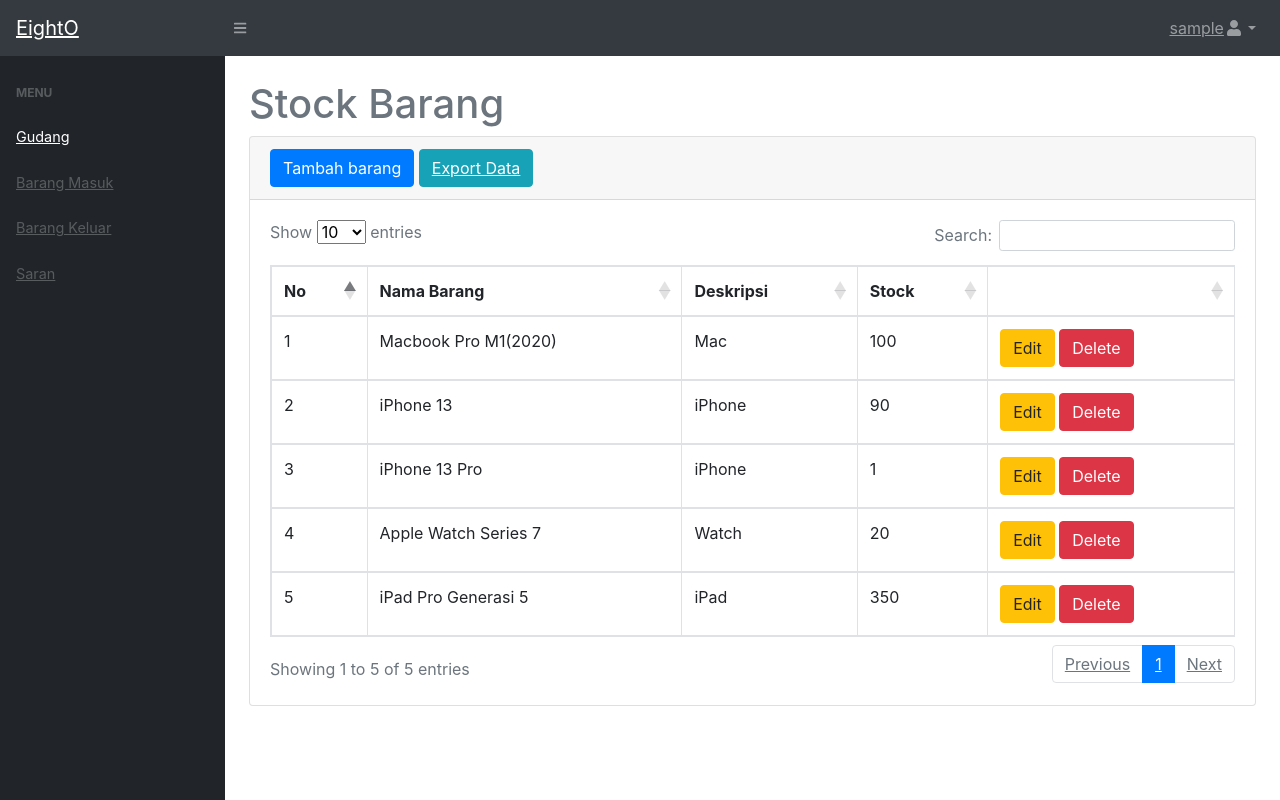
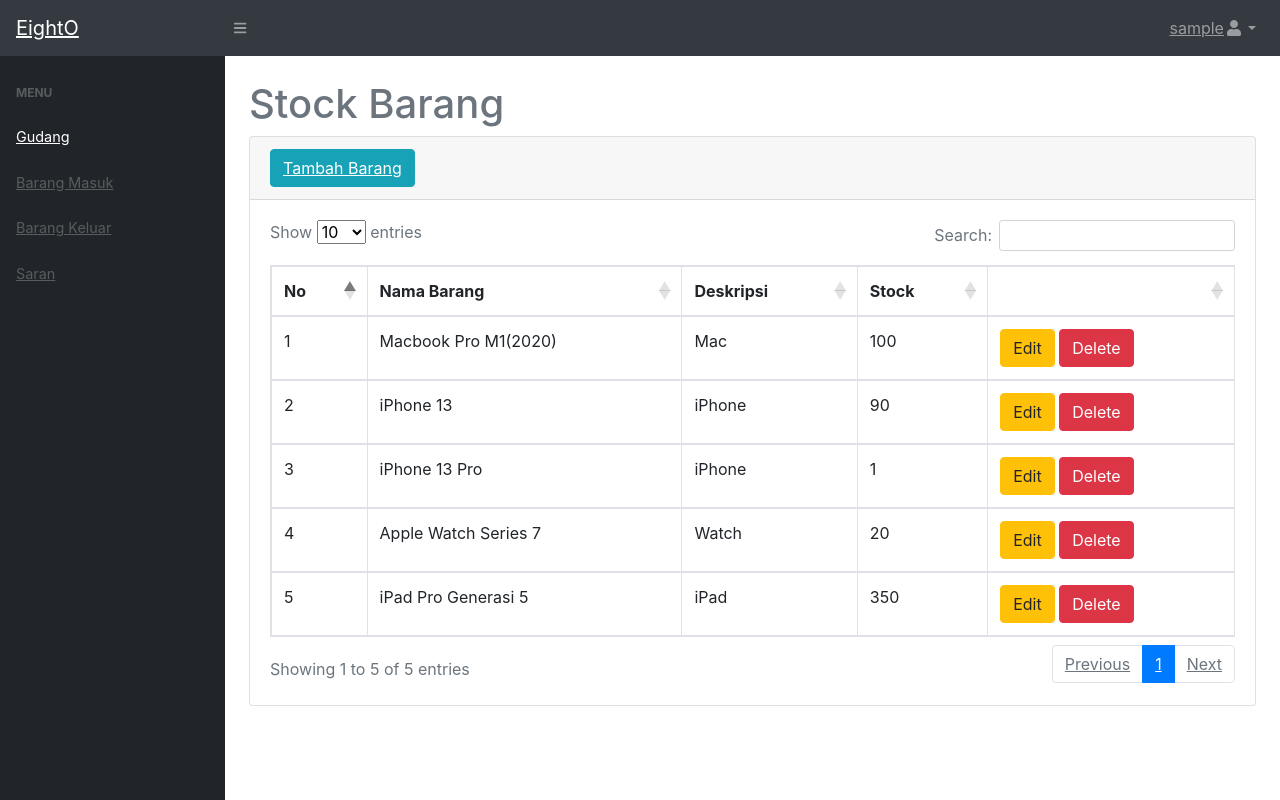
Before and after one commit to putrija/tubesproweb8, a PHP site: page /stockbarang/index.php in a window 1280 px wide. Run offline with PHP 8.4, Linux system fonts and the light colour scheme; the visitor is signed in with stand-in values (Sample User, id 1); data comes from the database, SQL or seed files in the repository; data that the repository does not hold is empty; some libraries are stand-ins or nearby versions.

Commit message:
ganti isi barang

```diff
--- a/stockbarang/index.php
+++ b/stockbarang/index.php
@@ -8,11 +8,8 @@ if($_SESSION['level'] == 'user'){
 
                         <div class="card mb-4">
                             <div class="card-header">
-                                <!-- Button to Open the Modal -->
-                                <button type="button" class="btn btn-primary" data-toggle="modal" data-target="#myModal">
-                                    Tambah barang
-                                </button>
-                                <a href="export.php" class="btn btn-info">Export Data</a>
+                                <!-- Button to Open Isi Barang -->
+                                <a href="isibarang.php" class="btn btn-info">Tambah Barang</a>
                             </div>
                             <div class="card-body">
 
--- a/stockbarang/masuk.php
+++ b/stockbarang/masuk.php
@@ -2,7 +2,7 @@
                         <h1 class="mt-4">Barang Masuk</h1>
                         <div class="card mb-4">
                             <div class="card-header">
-                                <!-- Button to Open the Modal -->
+                                <!-- Button to Open Isi Barang -->
                                 <button type="button" class="btn btn-primary" data-toggle="modal" data-target="#myModal">
                                     Tambah barang
                                 </button>
```
Also changed, not shown: stockbarang/isibarang.php (added).
